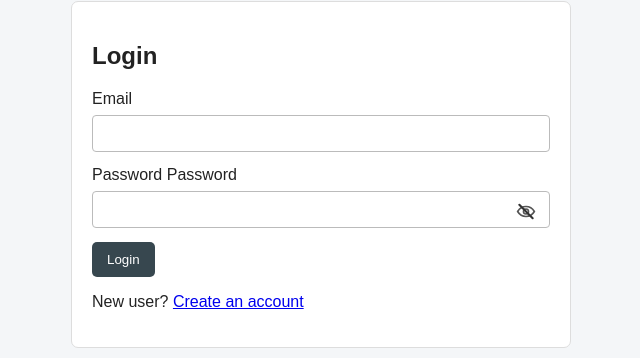
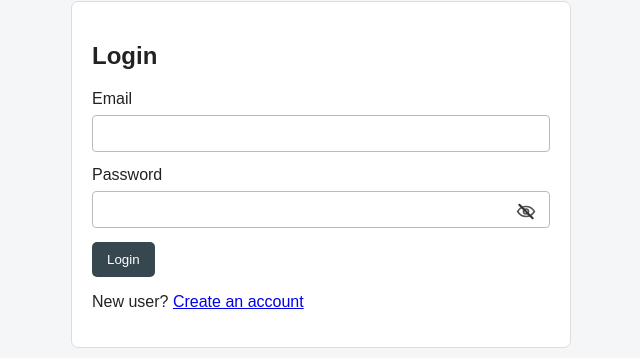
Before and after one commit to Aayush-2808/ChronoHub, a Flask app: page /login in a window 1280 px wide. Shown: the part 83-441 px from the top of the page, without its empty margins (319-959 px from the left). Run offline with Flask 3, Linux system fonts and the light colour scheme.

Commit message:
Update login.html

```diff
--- a/templates/login.html
+++ b/templates/login.html
@@ -4,7 +4,6 @@
 {% if error %}<p class="error">{{ error }}</p>{% endif %}
 <form method="post">
 <label>Email</label><input type="email" name="email" required>
-<label>Password</label>
 <label>Password</label>
 <div class="password-field">
     <input type="password" name="password" id="password" required>
```
